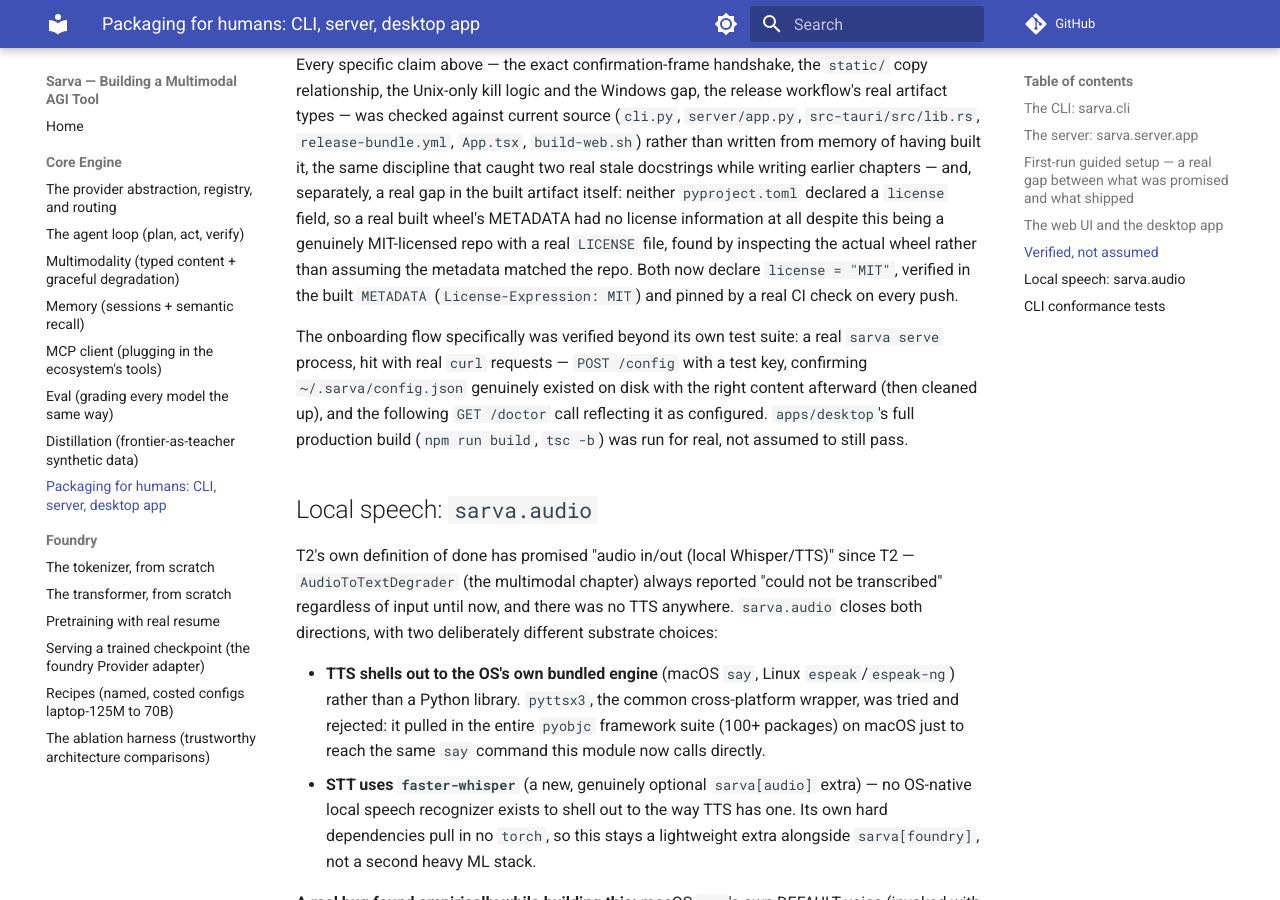
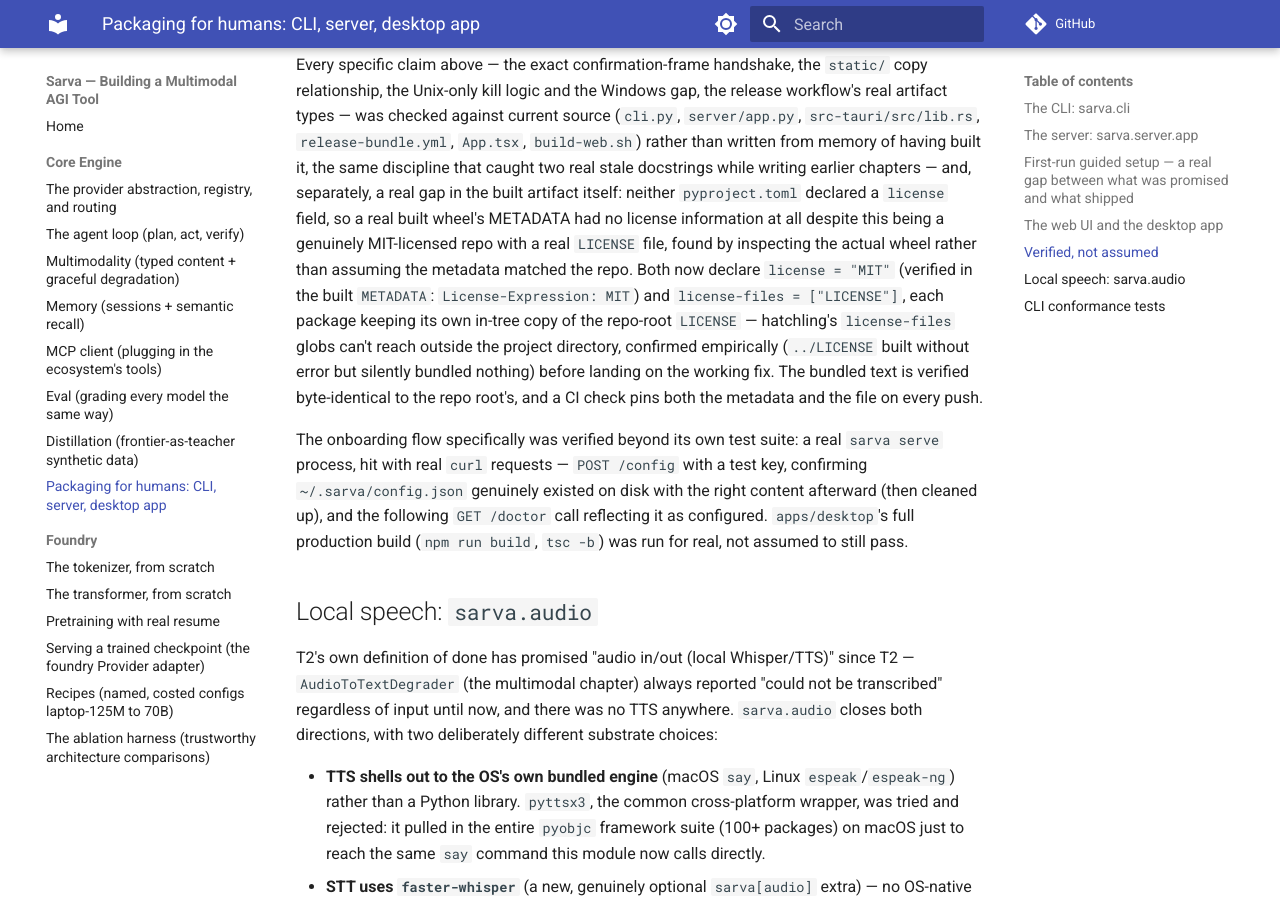
Before and after one commit to bpupadhyaya/sarva, an MkDocs documentation site: the page built from docs/packaging.md, in a window 1280 px wide and 900 px high, scrolled down 4175 px. Built offline with MkDocs 1.6.1 and Material for MkDocs 9.7.7, drawn with Linux system fonts in a browser that asks for light colours; comment, search, counter and statistics services are not loaded.

Commit message:
Bundle the real LICENSE text in both built wheels, not just the SPDX tag
The previous commit's license = "MIT" fix left license-files as
unimplemented follow-up after ../LICENSE built without error but
silently bundled nothing. Turned out to be exactly the "../" traversal:
hatchling's license-files globs are sandboxed to the project directory.
Copied LICENSE into core/ and foundry/ (each package needs its own
in-tree copy) and both wheels now genuinely bundle the license text,
verified byte-identical to the repo root's via diff. CI's wheel check
strengthened to verify the bundled file, not just the METADATA
expression string.

Co-Authored-By: Claude Sonnet 5 <noreply@anthropic.com>

```diff
--- a/docs/packaging.md
+++ b/docs/packaging.md
@@ -203,9 +203,15 @@ itself: neither `pyproject.toml` declared a `license` field, so a real
 built wheel's METADATA had no license information at all despite this
 being a genuinely MIT-licensed repo with a real `LICENSE` file, found
 by inspecting the actual wheel rather than assuming the metadata
-matched the repo. Both now declare `license = "MIT"`, verified in the
-built `METADATA` (`License-Expression: MIT`) and pinned by a real CI
-check on every push.
+matched the repo. Both now declare `license = "MIT"` (verified in the
+built `METADATA`: `License-Expression: MIT`) and `license-files =
+["LICENSE"]`, each package keeping its own in-tree copy of the
+repo-root `LICENSE` — hatchling's `license-files` globs can't reach
+outside the project directory, confirmed empirically (`../LICENSE`
+built without error but silently bundled nothing) before landing on
+the working fix. The bundled text is verified byte-identical to the
+repo root's, and a CI check pins both the metadata and the file on
+every push.
 
 The onboarding flow specifically was verified beyond its own test
 suite: a real `sarva serve` process, hit with real `curl` requests —
```
Also changed, not shown: BUILD-JOURNAL.md (+18 -0 lines), 5 other files.
